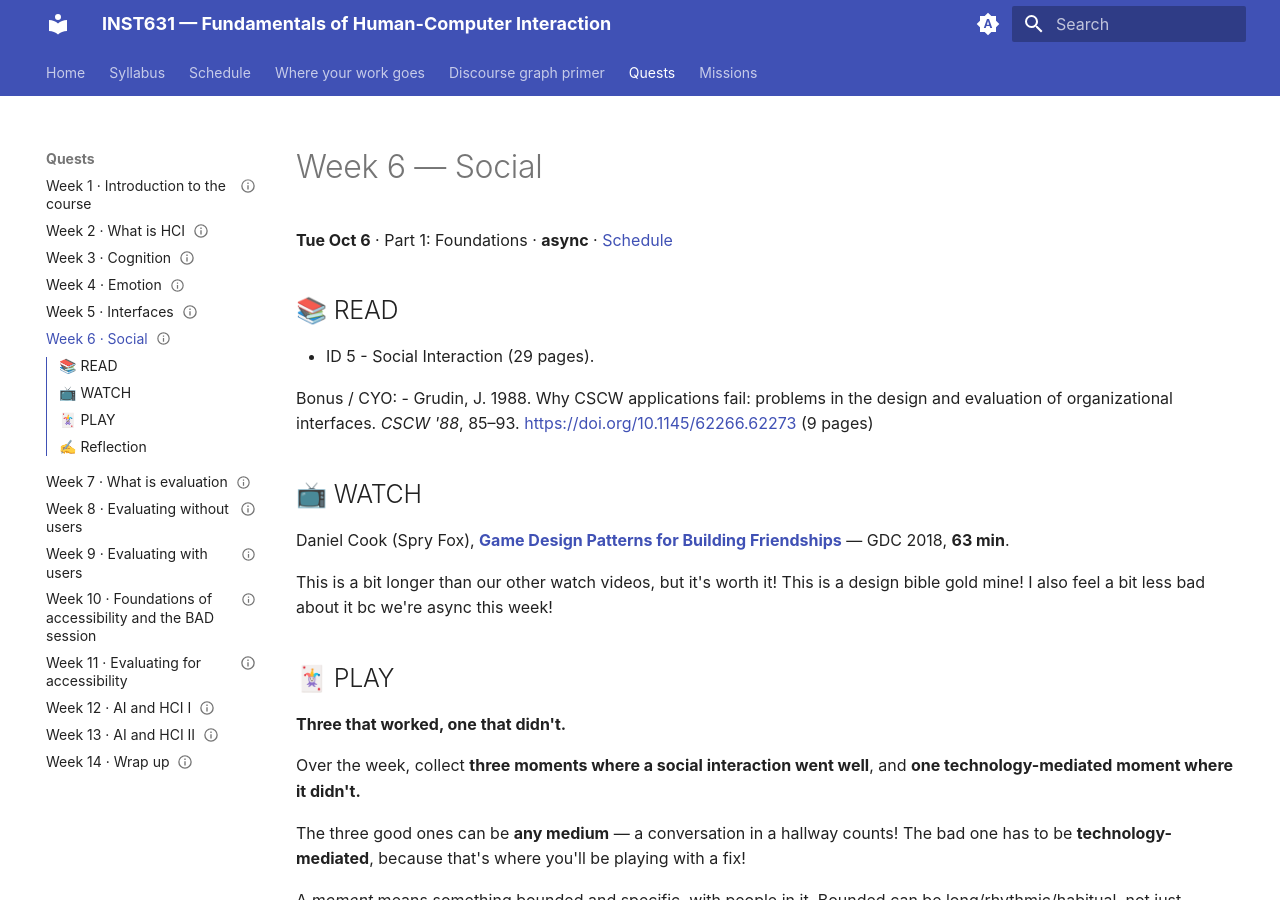
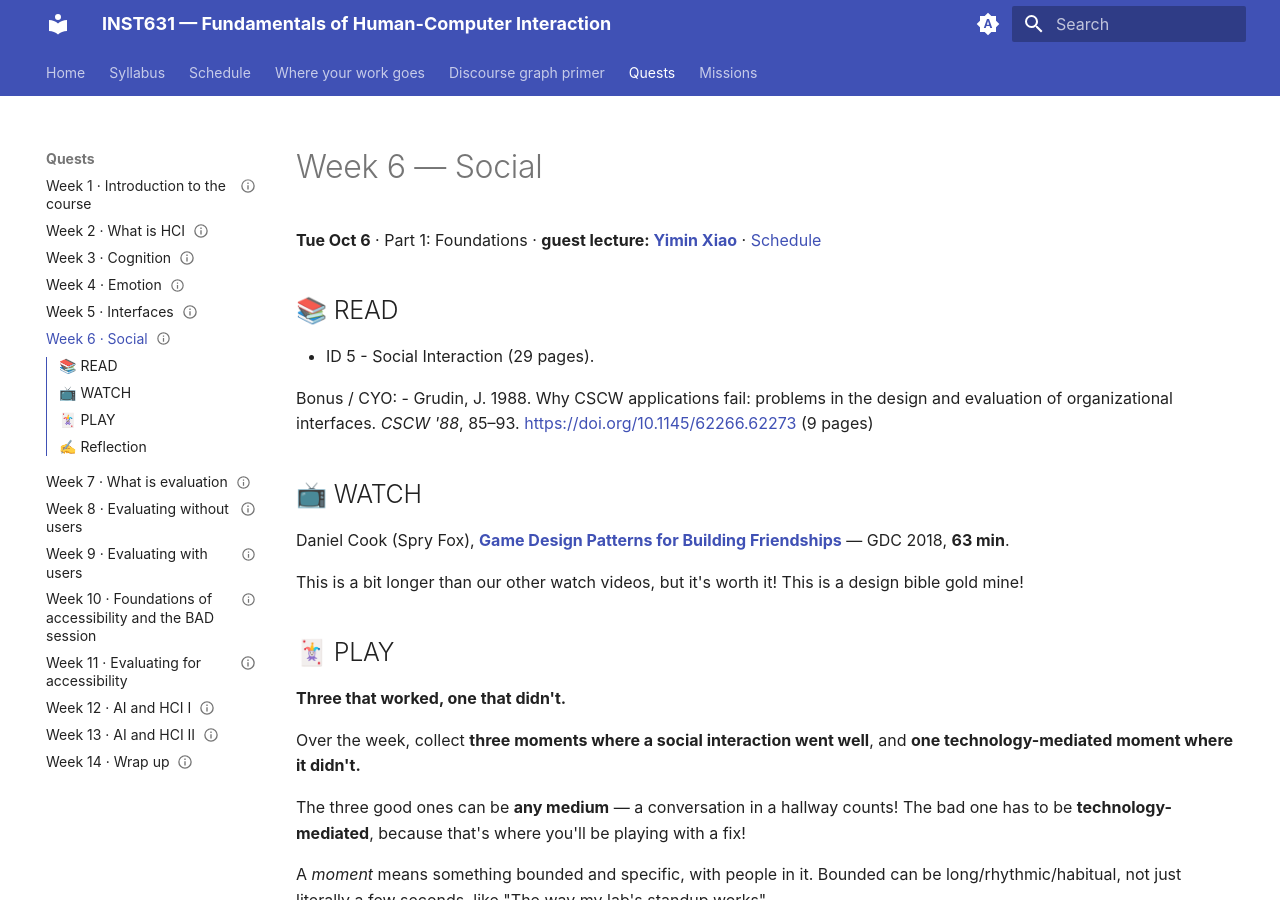
Before and after one commit to joelchan/inst631-fa26-site, an MkDocs documentation site: the page built from docs/quests/week-06.md, in a window 1280 px wide and 900 px high. Built offline with MkDocs 1.6.1 and Material for MkDocs 9.7.7, drawn with Linux system fonts in a browser that asks for light colours.

Commit message:
Sync from vault c6ce02b
Week 6 becomes a guest lecture rather than an async week

Yimin Xiao, an INFO PhD candidate working on social computing, takes the room
on Oct 6 while Joel is away.

Async was load-bearing in four student-facing places, so the heading change
alone would have published a contradiction. The syllabus said "two exceptions,
both asynchronous weeks (Weeks 6 and 12), where there's no class meeting" and
made both reflections undroppable; with a live session and a guest who can
report back, Week 6's reflection is now an ordinary droppable one and Week 12
is the only exception. The 63-minute Cook talk was sold to students as
"affordable because there's no meeting" in the schedule and "I feel a bit less
bad about it bc we're async this week" in the quest note — the talk stays, the
reason goes, since it is simply longer than usual and worth it. The quest
note's frontmatter and header line said async outright.

In the planning notes the week's transclusion pointed at the old heading and so
had gone dead, and the session block still read "Instead of class · No meeting
this week."

Left alone deliberately: ^todo-wk6-async and the Part 1 spine note still
describe Week 6 as the async week, and those are planning decisions to revisit
rather than text to correct.

Co-Authored-By: Claude Opus 5 (1M context) <noreply@anthropic.com>
Claude-Session: https://claude.ai/code/session_01Ud7xLLmKR7VaEsWnP1y11q

Generated by publish-site.yml from joelchan/inst631-fa26.

```diff
--- a/docs/quests/week-06.md
+++ b/docs/quests/week-06.md
@@ -6,7 +6,7 @@ date: 2026-10-06
 part: 1
 partname: Foundations
 topic: Social
-format: async
+format: guest lecture
 read: true
 watch: true
 play: true
@@ -19,7 +19,7 @@ tags:
 
 # Week 6 — Social
 
-**Tue Oct 6** · Part 1: Foundations · **async** · [Schedule](../schedule.md)
+**Tue Oct 6** · Part 1: Foundations · **guest lecture: [Yimin Xiao](https://yiminxiao.com/)** · [Schedule](../schedule.md)
 
 ## 📚 READ
 
@@ -32,7 +32,7 @@ Bonus / CYO:
 
 Daniel Cook (Spry Fox), **[Game Design Patterns for Building Friendships](https://www.youtube.com/watch?v=voz6S7ryWC0)** — GDC 2018, **63 min**.
 
-This is a bit longer than our other watch videos, but it's worth it! This is a design bible gold mine! I also feel a bit less bad about it bc we're async this week!
+This is a bit longer than our other watch videos, but it's worth it! This is a design bible gold mine!
 
 ## 🃏 PLAY
 
```
Also changed, not shown: docs/schedule.md (+4 -2 lines), docs/syllabus.md (+1 -1 lines).
